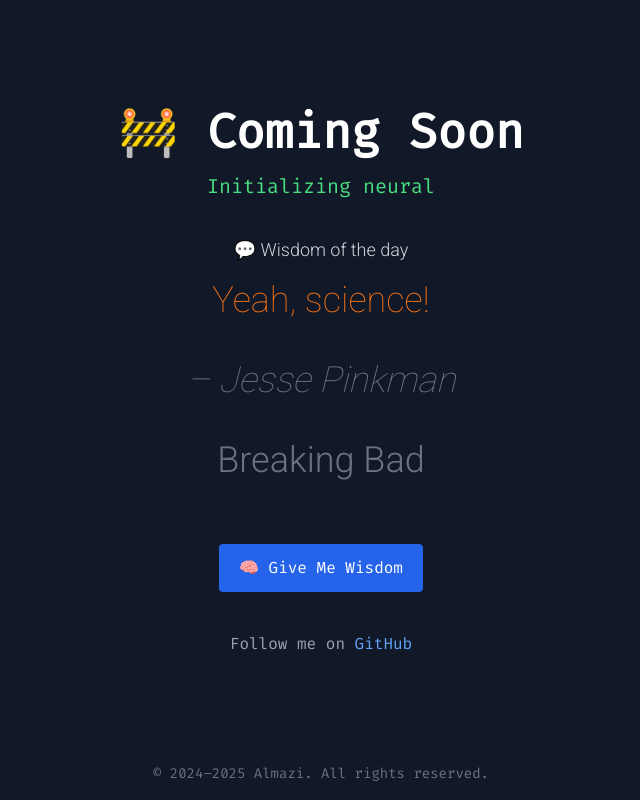
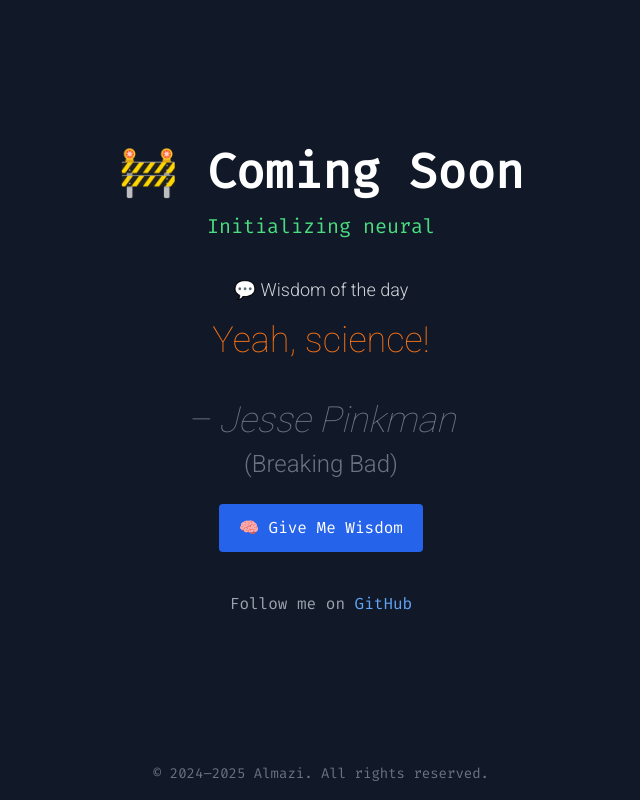
Before and after one commit to Almazi/Almazi.github.io, a plain HTML site: page index.html in a window 1280 px wide. Shown: the whole page, without its empty margins (319-959 px from the left). Drawn offline with nearby package versions, Linux system fonts and the light colour scheme.

Commit message:
Update index.html

```diff
--- a/index.html
+++ b/index.html
@@ -46,8 +46,8 @@
     <div class="max-w-3xl mx-auto">
       <h2 class="text-lg text-gray-300 mb-4 font-light-roboto">💬 Wisdom of the day</h2>
       <blockquote id="quote-text" class="font-thin-roboto text-orange-500 text-3xl sm:text-4xl leading-snug min-h-[5rem]"></blockquote>
-      <div id="quote-meta" class="italic font-thin-roboto text-gray-500 text-3xl sm:text-4xl leading-snug min-h-[5rem]"></div>
-      <div id="quote-show" class="font-light-roboto text-gray-500 text-2xl sm:text-4xl leading-snug min-h-[5rem]"></div>
+      <div id="quote-meta" class="italic font-thin-roboto text-gray-500 text-3xl sm:text-4xl leading-snug min-h-[3rem]"></div>
+      <div id="quote-show" class="text-gray-500 text-xl sm:text-2xl font-light-roboto"></div>
       <button id="new-quote" class="mt-6 px-5 py-3 bg-blue-600 text-base rounded hover:bg-blue-700 transition">
         🧠 Give Me Wisdom
       </button>
@@ -122,7 +122,7 @@
         if (i >= quote.quote.length) {
           clearInterval(interval);
           speakerEl.textContent = `– ${quote.character}`;
-          showEl.textContent = `${quote.show}`;
+          showEl.innerHTML = `(<span class="text-xl sm:text-2xl font-light-roboto">${quote.show}</span>)`;
         }
       }, 25);
     }
```
